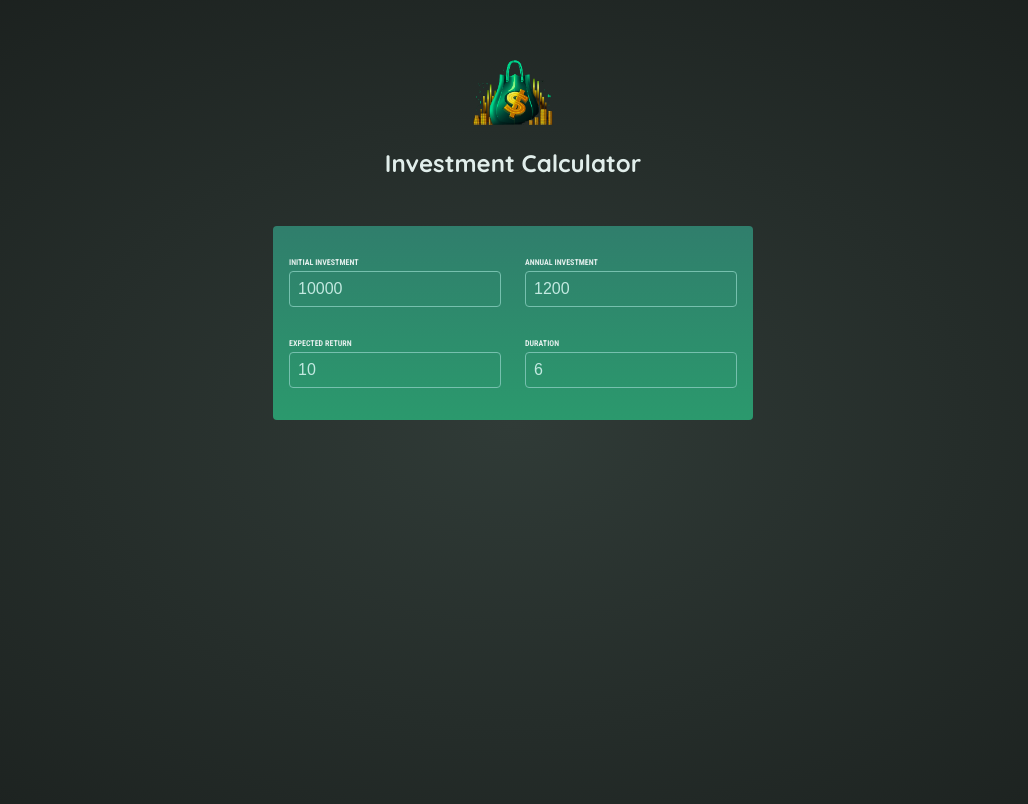
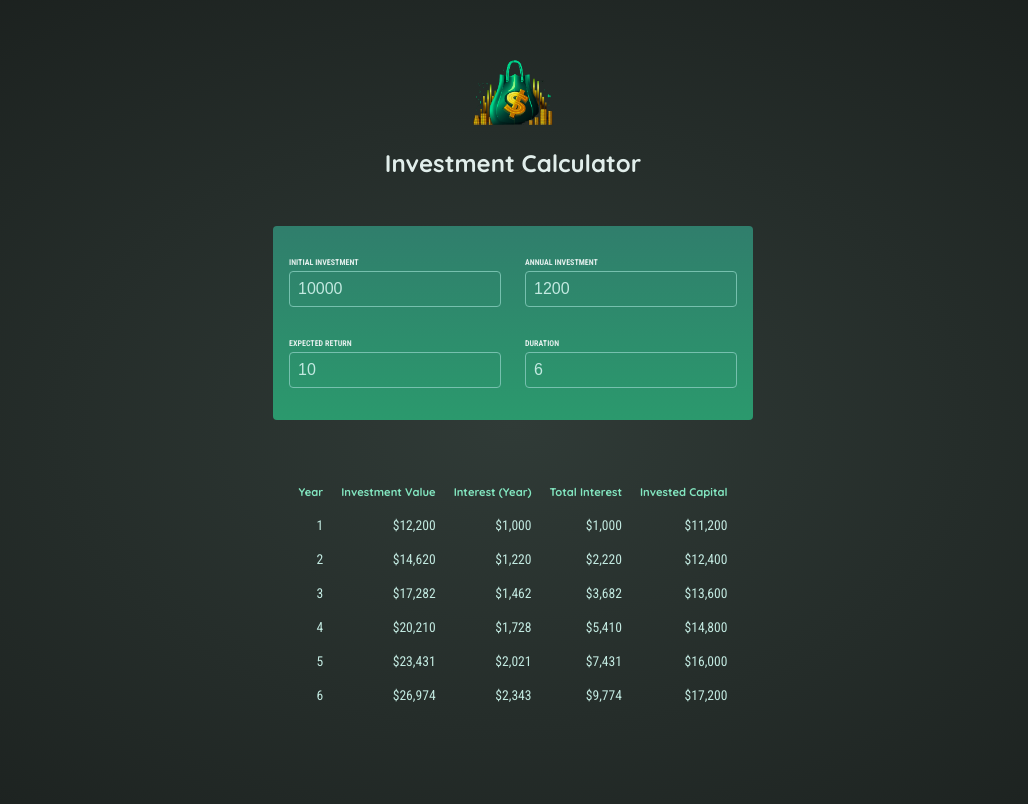
Before and after one commit to Yussif20/ReactEssentialsPractice, a React (Vite) app: page / in a window 1280 px wide. Shown: the top 804 px of the page, without its empty margins (127-1155 px from the left). Built offline with nearby package versions, Linux system fonts and the light colour scheme.

Commit message:
outputting the results in a table

```diff
--- a/src/components/Results.jsx
+++ b/src/components/Results.jsx
@@ -2,17 +2,41 @@
 
 const Results = ({ input }) => {
   const resultData = calculateInvestmentResults(input);
-  console.log(resultData);
+  const initialInvestment =
+    resultData[0].valueEndOfYear -
+    resultData[0].interest -
+    resultData[0].annualInvestment;
   return (
-    <div></div>
+    <table id="result">
+      <thead>
+        <tr>
+          <th>Year</th>
+          <th>Investment Value</th>
+          <th>Interest (Year) </th>
+          <th>Total Interest</th>
+          <th>Invested Capital</th>
+        </tr>
+      </thead>
+      <tbody>
+        {resultData.map((yearData) => {
+          const totalInterest =
+            yearData.valueEndOfYear -
+            yearData.annualInvestment * yearData.year -
+            initialInvestment;
 
-    // <section id="result">
-    //   <table>
-    //     <thead>
-    //         <tbody></tbody>
-    //     </thead>
-    //   </table>
-    // </section>
+          const totalAmountInvested = yearData.valueEndOfYear - totalInterest;
+          return (
+            <tr key={yearData.year}>
+              <td>{yearData.year}</td>
+              <td>{formatter.format(yearData.valueEndOfYear)}</td>
+              <td>{formatter.format(yearData.interest)}</td>
+              <td>{formatter.format(totalInterest)}</td>
+              <td>{formatter.format(totalAmountInvested)}</td>
+            </tr>
+          );
+        })}
+      </tbody>
+    </table>
   );
 };
 
```
